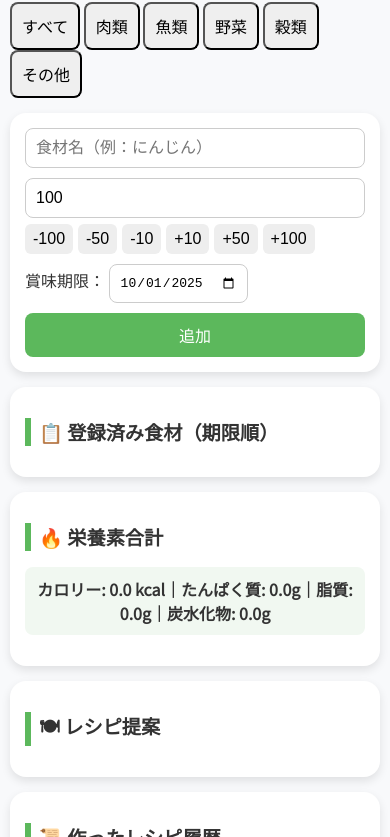
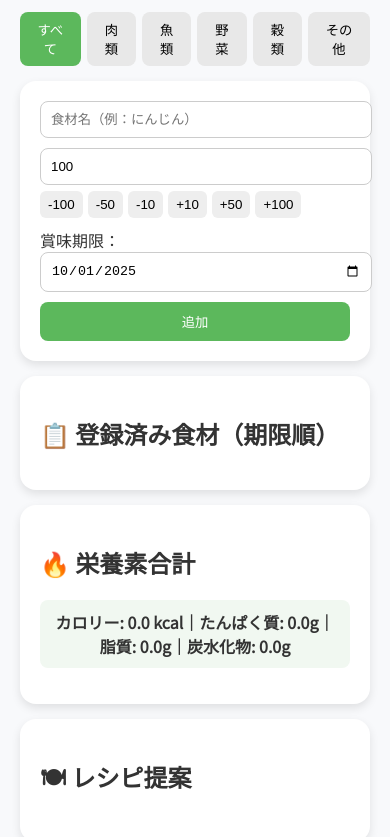
Before and after one commit to TT105/nutrition-recipe-app, a plain HTML site: page index.html in a window 390 px wide. Shown: the part 134-971 px from the top of the page. Drawn offline with Linux system fonts and the light colour scheme.

Commit message:
Refactor CSS styles and add new classes

```diff
--- a/style.css
+++ b/style.css
@@ -12,6 +12,7 @@ h1 {
   margin-bottom: 25px;
 }
 
+/* カード共通 */
 .card {
   background: #fff;
   border-radius: 16px;
@@ -19,59 +20,87 @@ h1 {
   padding: 20px;
   margin: 15px auto;
   max-width: 600px;
+}
+
+/* タブ */
+.tabs {
+  display: flex;
+  justify-content: center;
+  gap: 6px;
+  margin-bottom: 10px;
+}
+.tab {
+  border: none;
+  background: #e8e8e8;
+  border-radius: 8px;
+  padding: 8px 12px;
+  cursor: pointer;
   transition: 0.2s;
 }
-.card:hover { transform: translateY(-2px); }
-
-h2 {
-  font-size: 1.2em;
-  border-left: 6px solid #5cb85c;
-  padding-left: 8px;
+.tab.active {
+  background: #5cb85c;
+  color: #fff;
 }
 
-form { display: flex; flex-direction: column; gap: 10px; }
-
-input, button {
-  border-radius: 8px;
-  padding: 10px;
-  font-size: 1em;
+/* フォーム */
+form {
+  display: flex;
+  flex-direction: column;
+  gap: 10px;
 }
 input[type="text"], input[type="number"], input[type="date"] {
+  width: 100%;
+  padding: 10px;
   border: 1px solid #ccc;
+  border-radius: 8px;
 }
 button[type="submit"] {
-  background-color: #5cb85c;
-  color: white;
+  background: #5cb85c;
+  color: #fff;
+  padding: 10px;
   border: none;
+  border-radius: 8px;
   cursor: pointer;
 }
-button[type="submit"]:hover { background-color: #4cae4c; }
+button[type="submit"]:hover { background: #4cae4c; }
 
 .weight-control { display: flex; flex-direction: column; gap: 6px; }
 .buttons { display: flex; flex-wrap: wrap; gap: 5px; }
-.adjust {
-  background-color: #eee;
-  border: none;
-  border-radius: 6px;
-  padding: 6px 8px;
-  cursor: pointer;
-}
+.adjust { background: #eee; border: none; border-radius: 6px; padding: 6px 8px; cursor: pointer; }
 .adjust:hover { background: #ddd; }
 
-#food-list { list-style: none; padding: 0; }
+/* 食材リスト */
+#food-list {
+  list-style: none;
+  padding: 0;
+}
 #food-list li {
+  display: flex;
+  justify-content: space-between;
+  align-items: center;
   padding: 6px 10px;
   border-bottom: 1px solid #eee;
 }
+.delete-btn {
+  background: #ff6b6b;
+  border: none;
+  color: #fff;
+  border-radius: 6px;
+  padding: 4px 8px;
+  cursor: pointer;
+}
+.delete-btn:hover { background: #e04b4b; }
 
+/* 栄養合計 */
 #summary {
-  font-weight: bold;
-  background-color: #f1f8f1;
+  background: #f1f8f1;
   border-radius: 8px;
   padding: 10px;
   text-align: center;
+  font-weight: bold;
 }
 
+/* レシピ提案 */
 #recipe-list div {
   background: #f7f7ff;
   border-left: 5px solid #5bc0de;
@@ -80,16 +109,6 @@ button[type="submit"]:hover { background-color: #4cae4c; }
   border-radius: 6px;
 }
 
-#recipe-history {
-  list-style: none;
-  padding: 0;
-}
-#recipe-history li {
-  padding: 5px 8px;
-  border-bottom: 1px dashed #ccc;
-}
-
-@media (max-width: 600px) {
-  body { padding: 10px; }
-  .card { padding: 15px; }
-}
+/* 履歴 */
+#recipe-history { list-style: none; padding: 0; }
+#recipe-history li { border-bottom: 1px dashed #ccc; padding: 5px 8px; }
```
